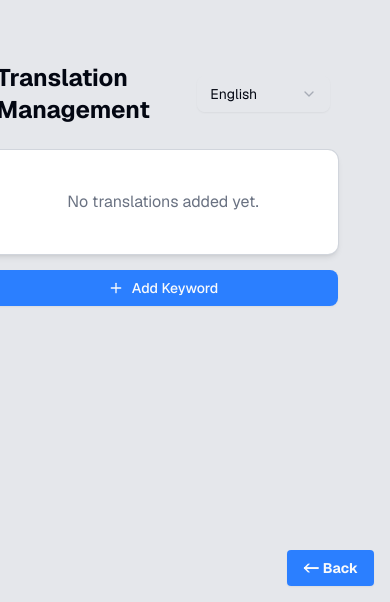
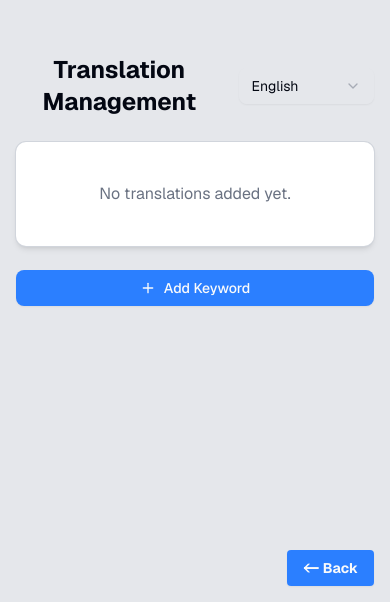
Before and after one commit to Ali-Zoljalali/sibirani, a Next.js app: page /management-dashboard in a window 390 px wide. Shown: the part 242-844 px from the top of the page. Built offline with nearby package versions, Linux system fonts and the light colour scheme.

Commit message:
make it responsive

```diff
--- a/app/management-dashboard/page.js
+++ b/app/management-dashboard/page.js
@@ -5,16 +5,18 @@ import Link from "next/link";
 
 export default function ManagementDashboard() {
   return (
-    <div className="flex items-center justify-center min-h-screen p-8 gap-16 sm:p-20">
-      <main className="flex flex-col items-center justify-center w-[600px] p-4 gap-4">
-        <div className="flex items-center justify-between w-full p-2">
-          <h1 className="text-2xl font-bold">Translation Management</h1>
+    <div className="flex items-center justify-center min-h-screen px-4 sm:px-8 py-10">
+      <main className="flex flex-col items-center justify-center w-full max-w-xl gap-6">
+        <div className="flex items-center sm:justify-between w-full gap-4">
+          <h1 className="text-2xl font-bold text-center sm:text-left">
+            Translation Management
+          </h1>
           <LanguageSelect />
         </div>
         <TranslationManagementSection />
       </main>
       <Link href="../">
-        <Button className="fixed bottom-4 right-4 bg-blue-500 hover:bg-blue-700 hover:cursor-pointer font-bold py-2 px-4 rounded">
+        <Button className="fixed bottom-4 right-4 bg-blue-500 hover:bg-blue-700 font-bold py-2 px-4 rounded">
           {"<-"} Back
         </Button>
       </Link>
--- a/custom-components/TranslatedWordsSection.js
+++ b/custom-components/TranslatedWordsSection.js
@@ -1,11 +1,29 @@
 "use client";
+import { useEffect, useState } from "react";
 import { useLanguage } from "@/providers/LanguageContext";
 
 export default function WordsTranslation() {
   const { language } = useLanguage();
-  const stored = JSON.parse(localStorage.getItem("translations"));
+  const [storedTranslations, setStoredTranslations] = useState({});
 
-  if (!stored || Object.keys(stored).length === 0) {
+  useEffect(() => {
+    try {
+      const data = localStorage.getItem("translations");
+      if (data) {
+        const parsed = JSON.parse(data);
+        if (parsed && typeof parsed === "object") {
+          setStoredTranslations(parsed);
+        }
+      }
+    } catch (err) {
+      console.error("Failed to parse translations from localStorage:", err);
+    }
+  }, []);
+
+  const hasTranslations =
+    storedTranslations && Object.keys(storedTranslations).length > 0;
+
+  if (!hasTranslations) {
     return (
       <p className="text-center text-gray-500 py-6">No translations yet.</p>
     );
@@ -13,14 +31,14 @@ export default function WordsTranslation() {
 
   return (
     <>
-      {Object.entries(stored).map(([word, langs]) => (
+      {Object.entries(storedTranslations).map(([word, langs]) => (
         <div
           key={word}
           className="flex flex-col p-3 items-start border border-gray-300 rounded-lg mb-4 w-full"
         >
           <h3 className="text-xl font-bold">{word}</h3>
           <h4 className="text-xl text-gray-500">
-            {langs[language] || (
+            {langs?.[language] || (
               <span className="italic text-sm text-red-400">
                 Not translated
               </span>
--- a/custom-components/WordsTranslation.js
+++ b/custom-components/WordsTranslation.js
@@ -1,12 +1,13 @@
 import { Button } from "@/components/ui/button";
 import { Input } from "@/components/ui/input";
+import { cn } from "@/lib/utils";
 import { Trash2 } from "lucide-react";
 
 export default function WordsTranslation({
   translations,
   language,
   onTranslationChange,
-  onWordDelete
+  onWordDelete,
 }) {
   if (!translations || Object.keys(translations).length === 0) {
     return (
@@ -26,6 +27,12 @@ export default function WordsTranslation({
           <h3 className="col-span-6 text-xl font-bold">{word}</h3>
           <div className="col-span-5 justify-self-end w-full">
             <Input
+              placeholder="..."
+              className={cn(
+                "text-center",
+                !langs[language] && "bg-red-100",
+                !langs[language] && "text-red-300"
+              )}
               value={langs[language] || ""}
               onChange={(e) =>
                 onTranslationChange({ word, translation: e.target.value })
```
